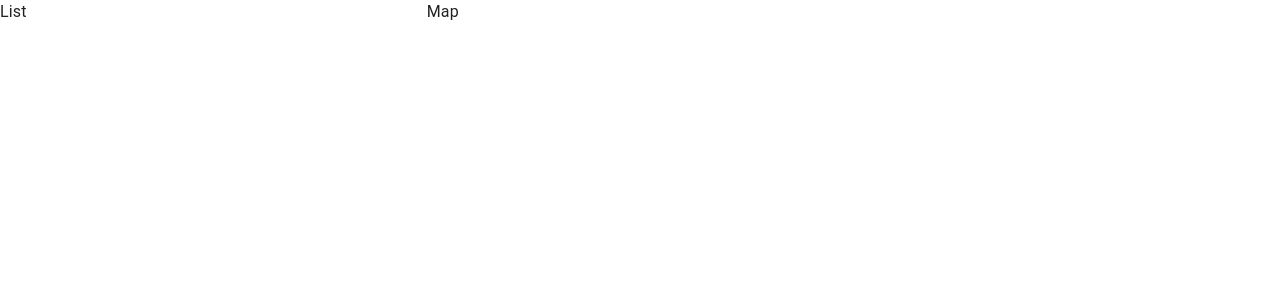
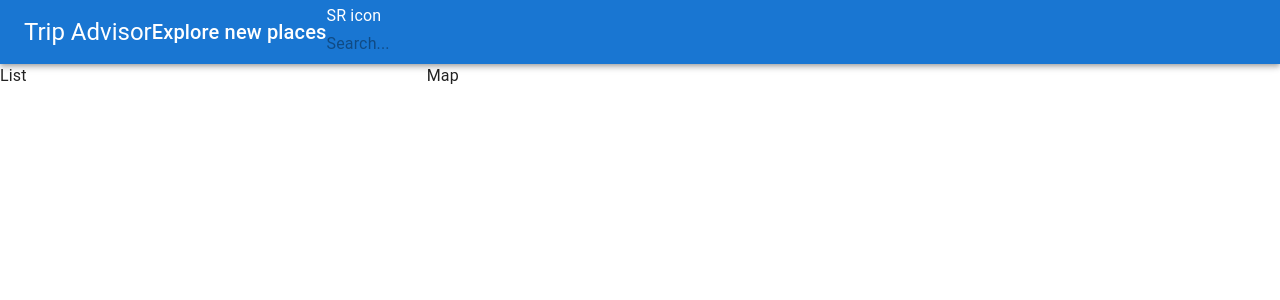
Before and after one commit to partha7978/trip-advisor, a React (Create React App) app: page / in a window 1280 px wide. Shown: the top 300 px of the page. Built offline with nearby package versions, Linux system fonts and the light colour scheme.

Commit message:
installing mui icons

```diff
--- a/package.json
+++ b/package.json
@@ -5,6 +5,7 @@
   "dependencies": {
     "@emotion/react": "^11.10.5",
     "@emotion/styled": "^11.10.5",
+    "@mui/icons-material": "^5.11.0",
     "@mui/material": "^5.11.8",
     "@react-google-maps/api": "^2.18.1",
     "@testing-library/jest-dom": "^5.14.1",
--- a/src/Components/Header/Header.jsx
+++ b/src/Components/Header/Header.jsx
@@ -5,7 +5,27 @@
 export default function Header() {
     return (
         <AppBar position="static">
+            <Toolbar>
+                <Typography variant="h5" >
+                    Trip Advisor
+                </Typography>
+                <Box display="flex">
+                    <Typography variant="h6" >
+                        Explore new places
+                    </Typography>
+                </Box>
+                {/* <AutoComplete> */}
+                    <div>
+                        <div>
+                            {/* <SearchIcon /> */}SR icon
+                        </div>
+                        <InputBase
+                            placeholder="Search..."
 
+                        />
+                    </div>
+                {/* </AutoComplete> */}
+            </Toolbar>
         </AppBar>
     );
 }
```
Also changed, not shown: 2 other files (tests, documents, lock files or other folders).
